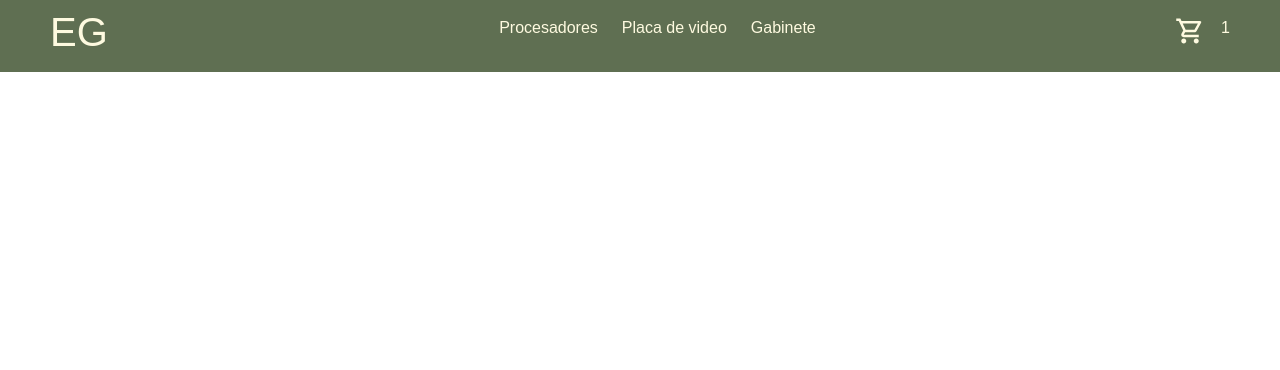
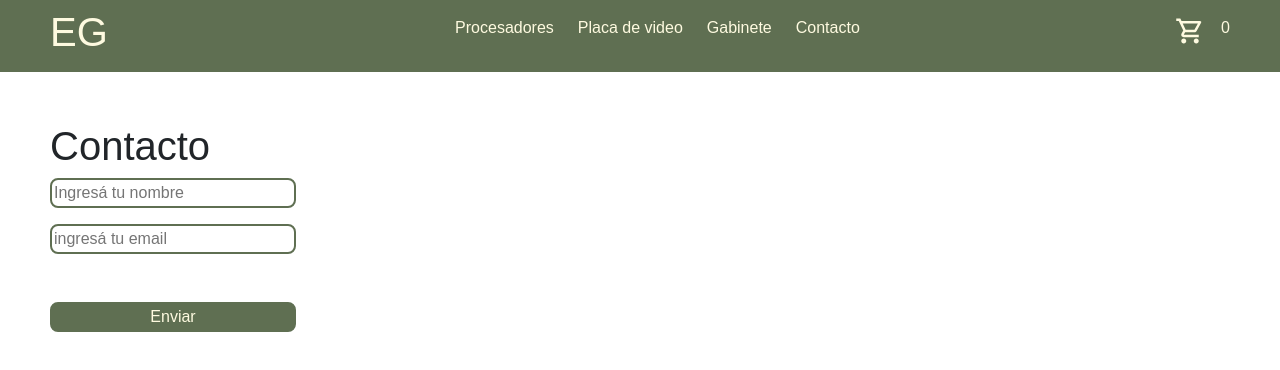
Before and after one commit to Dylan-iks/mi-ecomerce, a React (Vite) app: page /contacto in a window 1280 px wide. Shown: the top 370 px of the page. Built offline with nearby package versions, Linux system fonts and the light colour scheme.

Commit message:
agregando formulario

```diff
--- a/package.json
+++ b/package.json
@@ -12,6 +12,7 @@
   "dependencies": {
     "react": "^18.2.0",
     "react-dom": "^18.2.0",
+    "react-hook-form": "^7.49.3",
     "react-icons": "^4.12.0",
     "react-router-dom": "^6.21.1",
     "sass": "^1.69.5"
--- a/src/App.jsx
+++ b/src/App.jsx
@@ -5,6 +5,8 @@ import ItemCount from "./components/ItemCount/ItemCount"
 import ItemListContainer from './components/cards/ItemListContainer'
 import ItemDetailContainer from './components/cards/ItemDetailContainer'
 import { BrowserRouter, Route, Routes } from 'react-router-dom'
+import Contacto from './components/contacto/Contacto'
+
 
 
 function App() {
@@ -21,7 +23,10 @@ function App() {
           <Route path='/Item/:id' element = {<ItemDetailContainer />}/>
           <Route path='/productos' element = {<ItemListContainer />}/>
           <Route path='/productos/:category' element = {<ItemListContainer />}/>
+          <Route path='/contacto' element = {<Contacto />}/>
         </Routes>
+
+
 
       </BrowserRouter>
 
--- a/src/components/ItemCount/ItemCount.css
+++ b/src/components/ItemCount/ItemCount.css
@@ -1,7 +1,6 @@
 .contenedor-contadores{
     display: flex;
     flex-direction: row;
-
     justify-content: space-between;
     margin-bottom: 10px;
 
@@ -13,8 +12,16 @@
     background-color: #5F6F52;
     color: #FEFAE0;
     width: 20%;
-    height: 10%;
+    height: 20%;
     border-radius: 0.5rem;
+    border: 2px solid #5F6F52;
+
+}
+
+.sumar:hover {
+    background-color: white;
+    color: black;
+
 }
 
 .comprar{
@@ -23,4 +30,11 @@
     color: #FEFAE0;
     width: 100%;
     border-radius: 0.5rem;
+    border: 2px solid #5F6F52;
 }
+
+.comprar:hover {
+    background-color: white;
+    color: black;
+
+}
--- a/src/components/ItemCount/ItemCount.jsx
+++ b/src/components/ItemCount/ItemCount.jsx
@@ -1,32 +1,18 @@
 import { useState } from "react"
 import "./ItemCount.css"
 
-const ItemCount = ({stock}) => {
-    const [contador, setContador] = useState(1)
+const ItemCount = ({cantidad, sumar, restar, comprar}) => {
 
-    const sumar = () => {
-        if (contador < stock) {
-            setContador(contador + 1);
-        }
-
-    }
-
-    const restar = () => {
-        if (contador > 1){
-            setContador (contador - 1);
-        }
-
-    }
 
     return (
     <div >
         <div className="contenedor-contadores">
             <button className="sumar" onClick={restar}>-</button>
-            <p>{contador}</p>
+            <p>{cantidad}</p>
             <button className="sumar" onClick={sumar}>+</button>
         </div>
 
-        <button className="comprar">agregar al carrito</button>
+        <button className="comprar" onClick={comprar}>agregar al carrito</button>
     </div>
   )
 }
--- a/src/components/NavBar/CartWidget.jsx
+++ b/src/components/NavBar/CartWidget.jsx
@@ -6,7 +6,7 @@ const CartWidget = () => {
     return (
         <div className="cartwidget">
             <MdOutlineShoppingCart color = "#FEFAE0" size={30} />
-            <p>1</p>
+            <p>0</p>
         </div>
     )
 }
--- a/src/components/NavBar/NavBar.jsx
+++ b/src/components/NavBar/NavBar.jsx
@@ -16,6 +16,9 @@ const NavBar = () => {
                 <li>
                     <Link to="/productos/Gabinete">Gabinete</Link>
                 </li>
+                <li>
+                    <Link to="/Contacto">Contacto</Link>
+                </li>
             </ul>
             <CartWidget/>
         </nav>
--- a/src/components/cards/ItemDetail.jsx
+++ b/src/components/cards/ItemDetail.jsx
@@ -1,7 +1,21 @@
-import React from 'react'
+import React, { useState } from 'react'
 import ItemCount from "../ItemCount/ItemCount"
 
 const ItemDetail = ( {item} ) => {
+
+  const [cantidad, setCantidad] = useState(1)
+
+    const sumar = () => {
+        cantidad < item.stock && setCantidad(cantidad + 1)
+    }
+
+    const restar = () => {
+      cantidad > 1 && setCantidad(cantidad - 1)
+    }
+
+    const comprar = () => {
+        console.log({...item, cantidad});
+    }
   return (
     <div className='container'>
         <img src={item.image} alt={item.title} />
@@ -10,7 +24,7 @@ const ItemDetail = ( {item} ) => {
             <p>{item.description}</p>
             <p>{item.category}</p>
             <p>${item.price}</p>
-            <ItemCount stock={item.stock}></ItemCount>
+            <ItemCount cantidad={cantidad} sumar={sumar} restar={restar} comprar={comprar} />
         </div>
 
     </div>
--- a/src/components/cards/ItemDetailContainer.css
+++ b/src/components/cards/ItemDetailContainer.css
@@ -16,5 +16,5 @@
 }
 
 .producto-detalle h3 {
-font-size: 50px;
+    font-size: 50px;
 }
--- /dev/null
+++ b/src/components/contacto/Contacto.jsx
@@ -0,0 +1,28 @@
+import { useForm } from "react-hook-form"
+import "./contacto.css"
+
+const Contacto = () => {
+
+   const { register, handleSubmit } = useForm();
+
+   const enviar = (data) => {
+    console.log(data);
+   }
+
+    return (
+
+    <div className='formulario'>
+        <h1>Contacto</h1>
+        <form onSubmit={handleSubmit(enviar)}>
+            <input type="text" placeholder='Ingresá tu nombre' {...register("nombre")}/>
+
+            <input  type="email" placeholder='ingresá tu email' {...register("email")}/>
+
+            <button type='submit'>Enviar</button>
+        </form>
+    </div>
+
+  )
+}
+
+export default Contacto
--- /dev/null
+++ b/src/components/contacto/contacto.css
@@ -0,0 +1,33 @@
+.formulario {
+    margin-left: 50px;
+    margin-top: 50px;
+}
+
+.formulario form {
+    display: flex;
+    flex-direction: column;
+    max-width: 20%;
+    gap: 1rem;
+    border-radius: 0.5rem;
+}
+
+.formulario form input{
+    border-radius: 0.5rem;
+    border: 2px solid #5F6F52;
+    outline: none;
+}
+
+
+.formulario form button{
+    margin-top: 32px;
+    background-color: #5F6F52;
+    color: #FEFAE0;
+    border-radius: 0.5rem;
+    border: 2px solid #5F6F52;
+}
+
+.formulario form button:hover {
+    background-color: white;
+    color: black;
+
+}
```
Also changed, not shown: 1 other file (tests, documents, lock files or other folders).
